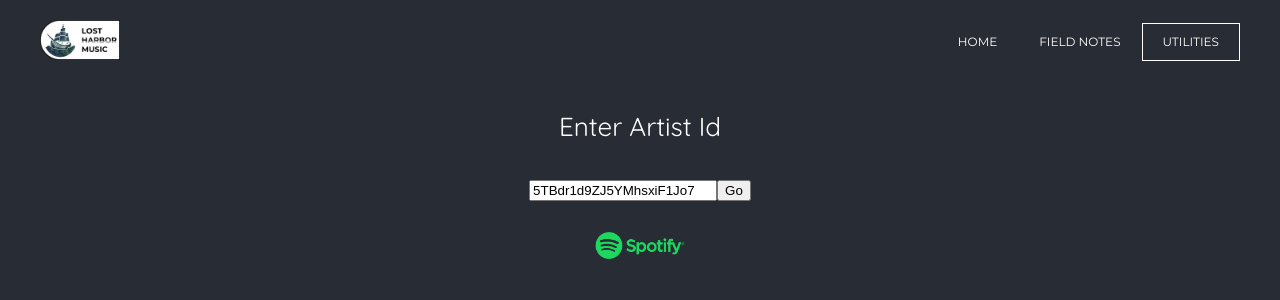
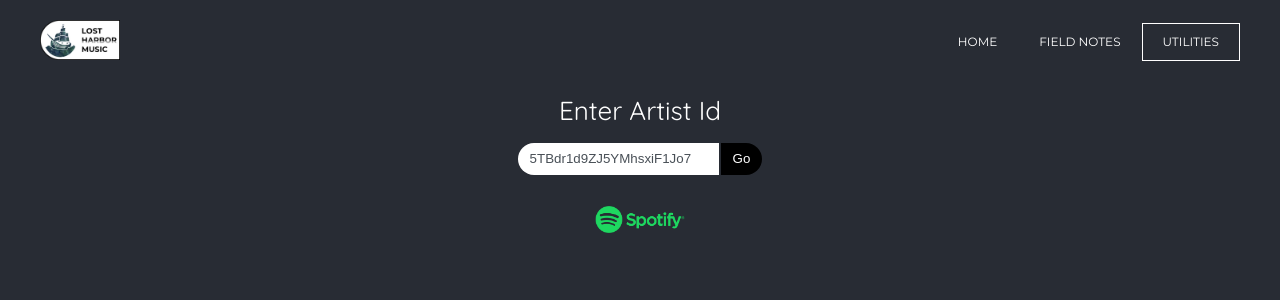
Before and after one commit to pkrisko/get-artist-popularity, a React (Create React App) app in the folder client/: page / in a window 1280 px wide. Shown: the top 300 px of the page. Built offline with nearby package versions, Linux system fonts and the light colour scheme.

Commit message:
slight tweaks to inputs

```diff
--- a/client/src/App.css
+++ b/client/src/App.css
@@ -27,7 +27,13 @@
 }
 
 input[name=artistId] {
-  min-width: 180px;
+  min-width: 166px;
+  border-top-left-radius: 25px;
+  border-bottom-left-radius: 25px;
+}
+
+p {
+  margin: 10px;
 }
 
 header {
@@ -64,6 +70,23 @@ header {
   height: 40px;
 }
 
+input {
+  padding: .375rem .75rem;
+  line-height: 1.5;
+  color: #495057;
+  background-color: #fff;
+  background-clip: padding-box;
+  border: 1px solid transparent;
+  transition: border-color .15s ease-in-out,box-shadow .15s ease-in-out;
+}
+
+#submit {
+  background-color: black;
+  color: white;
+  border-top-right-radius: 25px;
+  border-bottom-right-radius: 25px;
+}
+
 @media only screen and (max-width: 600px) {
   header {
     padding: 0;
--- a/client/src/components/ArtistInfoById.js
+++ b/client/src/components/ArtistInfoById.js
@@ -21,16 +21,20 @@ const ArtistInfoById = () => {
         <form onSubmit={onSubmit}>
           <label htmlFor="artistId">
             <p>Enter Artist Id</p>
-            <input type="text" name="artistId" value={artistId} onChange={onChange} />
+            <input type="text" id="artist-id" name="artistId" value={artistId} onChange={onChange} />
           </label>
-          <input type="submit" value="Go" />
+          <input type="submit" id="submit" value="Go" />
         </form>
         {popularity !== null && <p>Popularity: {popularity}</p>}
         {src.length > 0 && <p><img src={src} /></p>}
         {genres.length > 0 && <p>Genres: </p>}
-        {genres.length > 0 && genres.map(genre => (
-            <div key={genre}>{genre}</div>
-        ))}
+        {genres.length > 0 &&
+        <ul>
+          {genres.map(genre => (
+            <li key={genre}>{genre}</li>
+          ))}
+        </ul>
+        }
       </>
     );
   }
```
